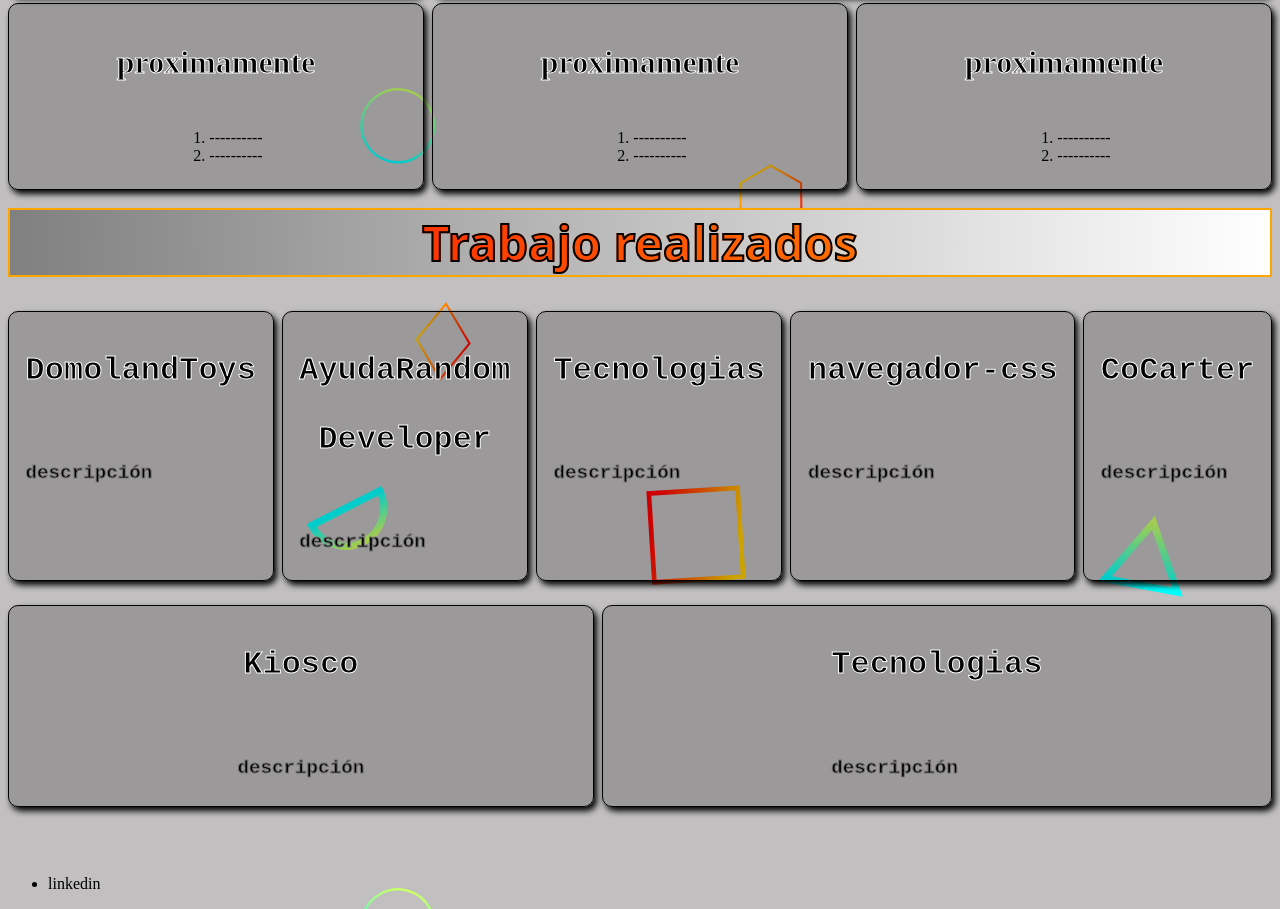
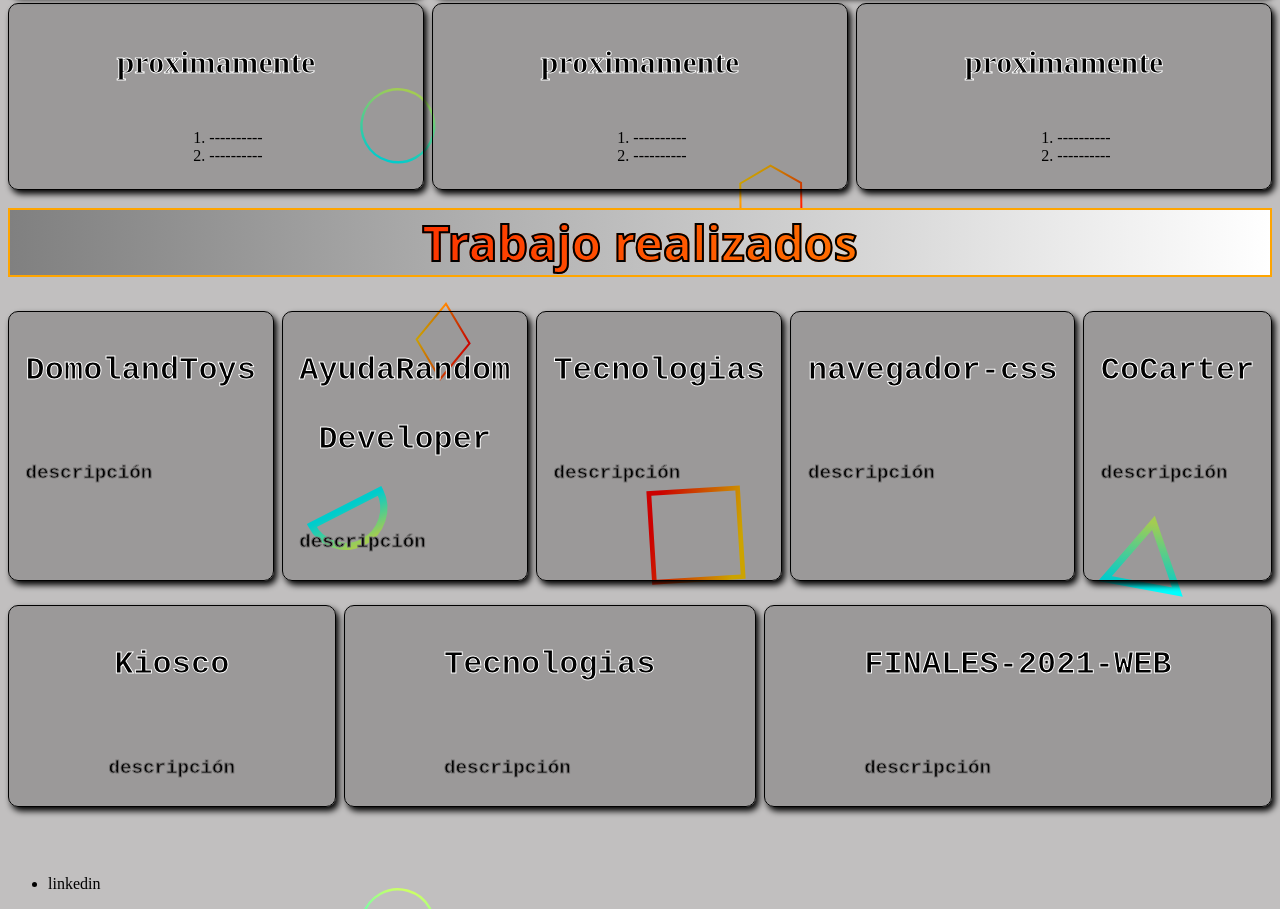
Before and after one commit to haader/HerramientasDev, a plain HTML site: page index.html in a window 1280 px wide. Shown: the part 772-1681 px from the top of the page. Drawn offline with Linux system fonts and the light colour scheme.

Commit message:
nuevo repo

```diff
--- a/index.html
+++ b/index.html
@@ -206,6 +206,15 @@
 
     </div>
 
+    <div class="repositorio">
+        <a href="https://haader.github.io/FINALES-2021-WEB/" target="_blank">
+            <h3>FINALES-2021-WEB</h3>
+            <img src="" alt="">
+            <p>descripción</p>
+        </a>
+
+    </div>
+
 </div>
 <br>
 <br>
```
